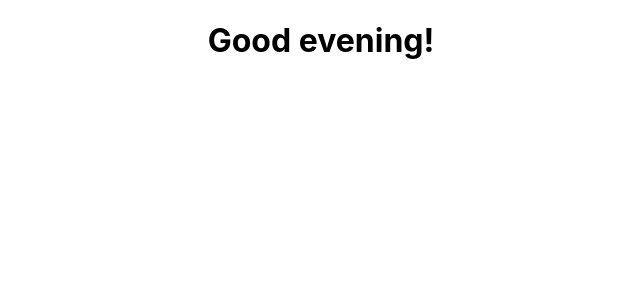
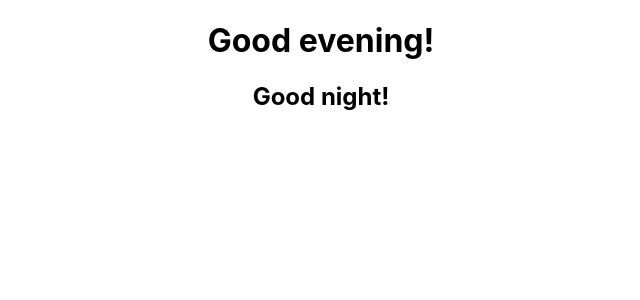
Before and after one commit to FED21GBG/ultra-experts, a React (Create React App) app: page / in a window 1280 px wide. Shown: the top 300 px of the page, without its empty margins (319-959 px from the left). Built offline with nearby package versions, Linux system fonts and the light colour scheme.

Commit message:
init changes2

```diff
--- a/src/App.js
+++ b/src/App.js
@@ -5,6 +5,7 @@ function App() {
   return (
     <div className="App">
       <h1>Good evening!</h1>
+      <h2>Good night!</h2>
     </div>
   );
 }
```
